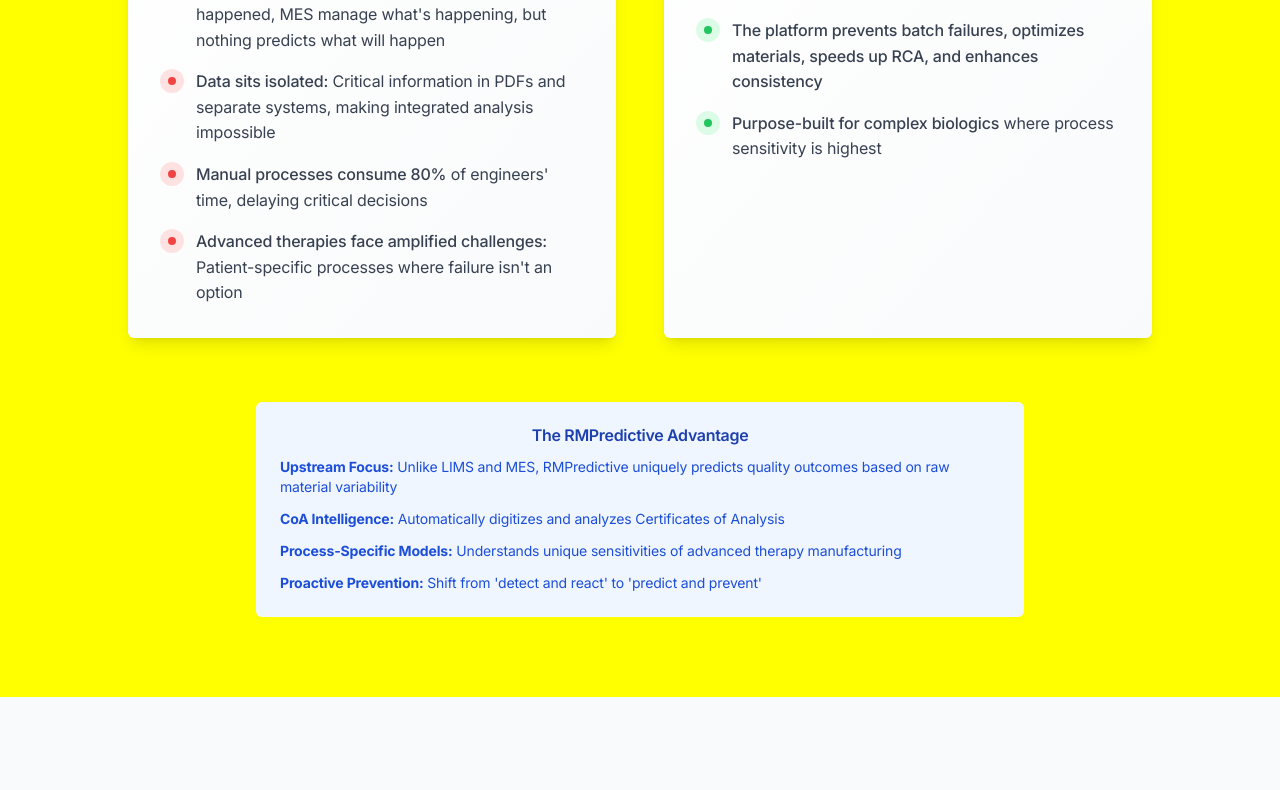
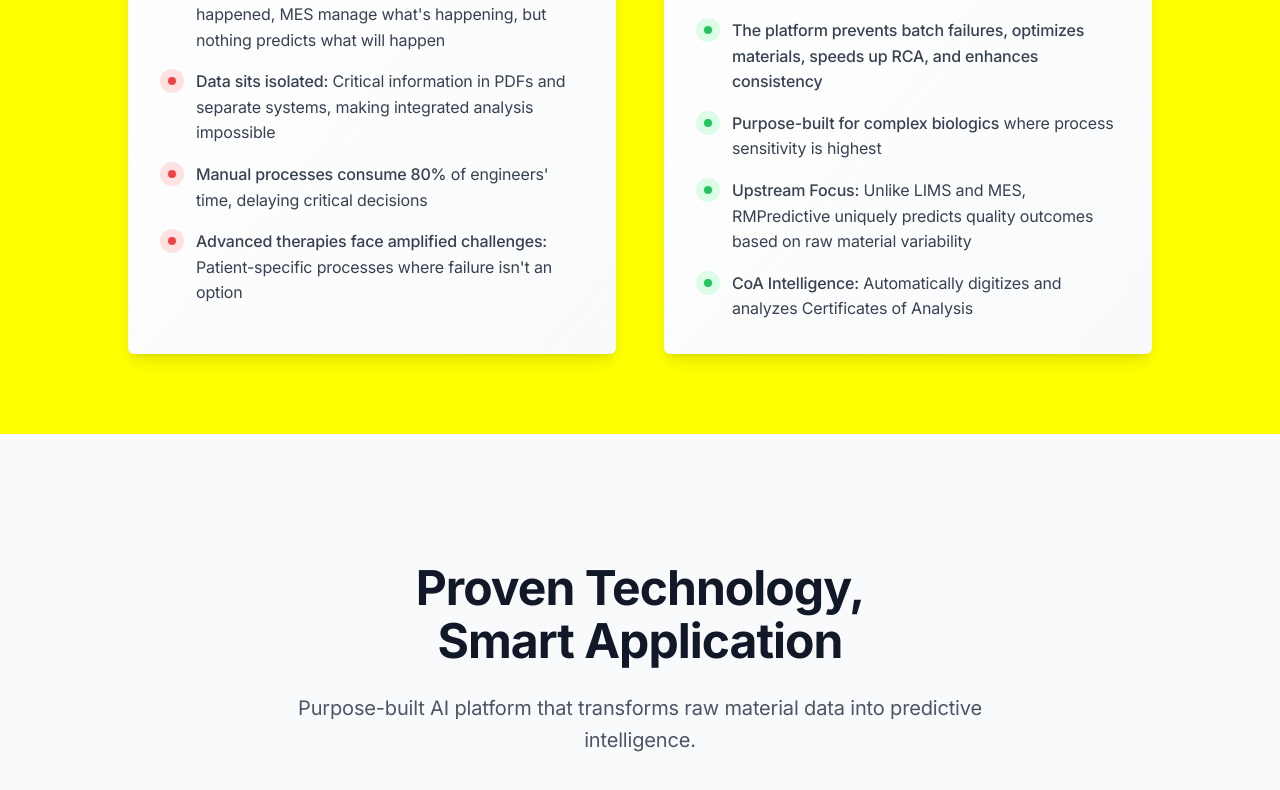
Before and after one commit to eshaan-bansal/bio-predict-genesis-web, a React (Vite) app: page / in a window 1280 px wide. Shown: the part 1246-2036 px from the top of the page. Built offline with nearby package versions, Linux system fonts and the light colour scheme.

Commit message:
Refactor: Adjust problem section layout
Adjust the layout of the problem section to make the "Manufacturing Challenges" and "RMPredictive" boxes the same size.

```diff
--- a/src/components/ProblemSection.tsx
+++ b/src/components/ProblemSection.tsx
@@ -15,7 +15,7 @@ const ProblemSection = () => {
           </p>
         </div>
 
-        <div className="grid md:grid-cols-2 gap-8 md:gap-12 max-w-5xl mx-auto mb-16">
+        <div className="grid md:grid-cols-2 gap-8 md:gap-12 max-w-5xl mx-auto">
           <div className="relative">
             <div className="absolute -left-4 -top-4 bg-red-100/20 rounded-full p-3">
               <FlaskRoundIcon className="h-6 w-6 text-red-600" />
@@ -111,22 +111,25 @@ const ProblemSection = () => {
                       <strong className="font-medium">Purpose-built for complex biologics</strong> where process sensitivity is highest
                     </p>
                   </li>
+                  <li className="flex">
+                    <div className="flex-shrink-0 h-6 w-6 rounded-full bg-green-100 flex items-center justify-center mr-3">
+                      <span className="h-2 w-2 rounded-full bg-green-500"></span>
+                    </div>
+                    <p className="text-gray-700">
+                      <strong className="font-medium">Upstream Focus:</strong> Unlike LIMS and MES, RMPredictive uniquely predicts quality outcomes based on raw material variability
+                    </p>
+                  </li>
+                  <li className="flex">
+                    <div className="flex-shrink-0 h-6 w-6 rounded-full bg-green-100 flex items-center justify-center mr-3">
+                      <span className="h-2 w-2 rounded-full bg-green-500"></span>
+                    </div>
+                    <p className="text-gray-700">
+                      <strong className="font-medium">CoA Intelligence:</strong> Automatically digitizes and analyzes Certificates of Analysis
+                    </p>
+                  </li>
                 </ul>
               </CardContent>
             </Card>
-          </div>
-        </div>
-
-        {/* Centered advantage box moved down */}
-        <div className="max-w-4xl mx-auto">
-          <div className="mt-12 p-6 bg-blue-50 rounded-lg mx-auto max-w-3xl">
-            <h4 className="font-sans font-semibold text-blue-800 mb-3 text-center">The RMPredictive Advantage</h4>
-            <div className="space-y-3 text-sm text-blue-700">
-              <p><strong>Upstream Focus:</strong> Unlike LIMS and MES, RMPredictive uniquely predicts quality outcomes based on raw material variability</p>
-              <p><strong>CoA Intelligence:</strong> Automatically digitizes and analyzes Certificates of Analysis</p>
-              <p><strong>Process-Specific Models:</strong> Understands unique sensitivities of advanced therapy manufacturing</p>
-              <p><strong>Proactive Prevention:</strong> Shift from 'detect and react' to 'predict and prevent'</p>
-            </div>
           </div>
         </div>
       </div>
```
